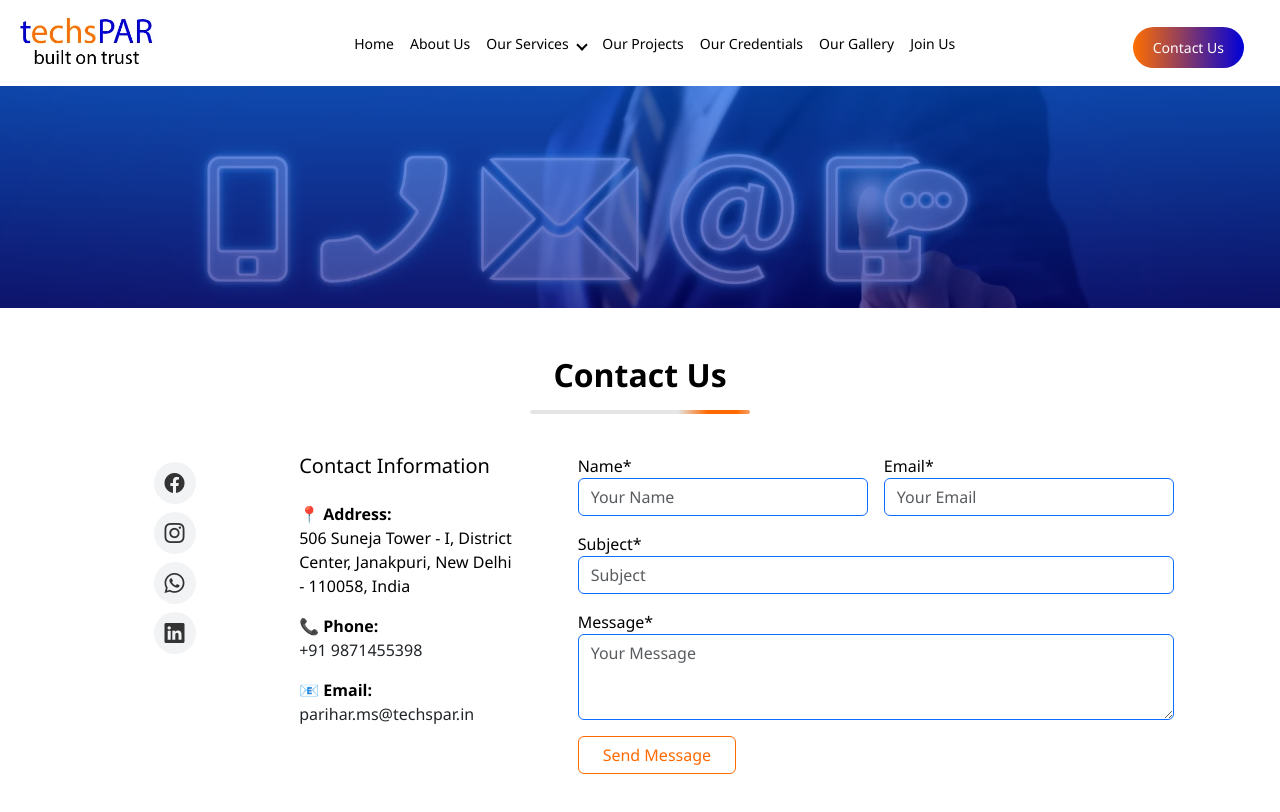
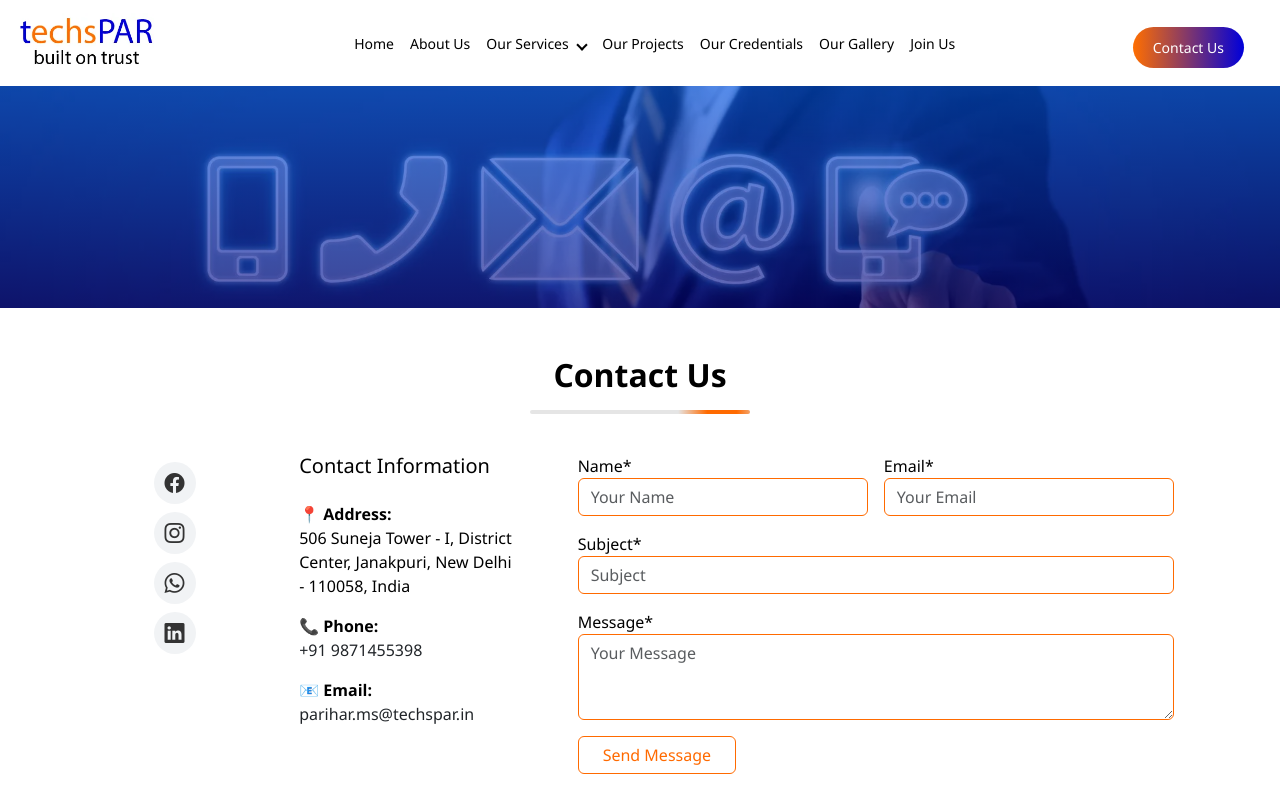
Before and after one commit to ritiksahu06/techsPAR-App, a React (Vite) app: page /contact in a window 1280 px wide. Shown: the top 812 px of the page. Built offline with nearby package versions, Linux system fonts and the light colour scheme; grey boxes are pictures that could not be loaded.

Commit message:
updated contact page

```diff
--- a/src/pages/ContactPage.jsx
+++ b/src/pages/ContactPage.jsx
@@ -283,7 +283,7 @@ const ContactPage = () => {
                       onChange={(e) =>
                         setFormData({ ...formData, name: e.target.value })
                       }
-                      className="form-control border border-primary"
+                      className="form-control  orange-text"
                       placeholder="Your Name"
                       required
                     />
@@ -298,7 +298,7 @@ const ContactPage = () => {
                       onChange={(e) =>
                         setFormData({ ...formData, email: e.target.value })
                       }
-                      className="form-control border-primary"
+                      className="form-control  orange-text"
                       placeholder="Your Email"
                       required
                     />
@@ -313,7 +313,7 @@ const ContactPage = () => {
                       onChange={(e) =>
                         setFormData({ ...formData, subject: e.target.value })
                       }
-                      className="form-control border-primary"
+                      className="form-control  orange-text"
                       placeholder="Subject"
                     />
                   </div>
@@ -326,7 +326,7 @@ const ContactPage = () => {
                       onChange={(e) =>
                         setFormData({ ...formData, message: e.target.value })
                       }
-                      className="form-control border-primary"
+                      className="form-control  orange-text"
                       rows="3"
                       placeholder="Your Message"
                     ></textarea>
```
